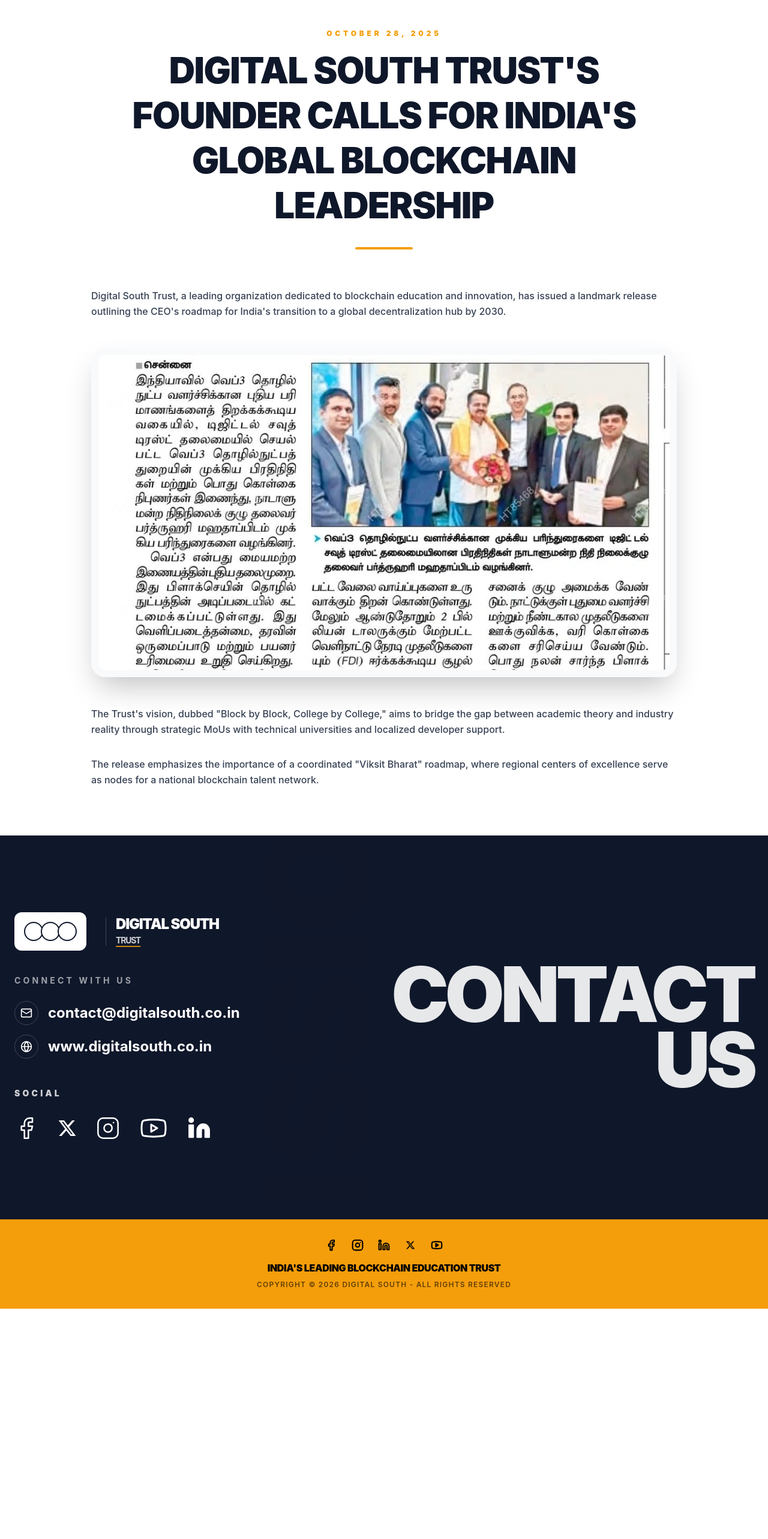
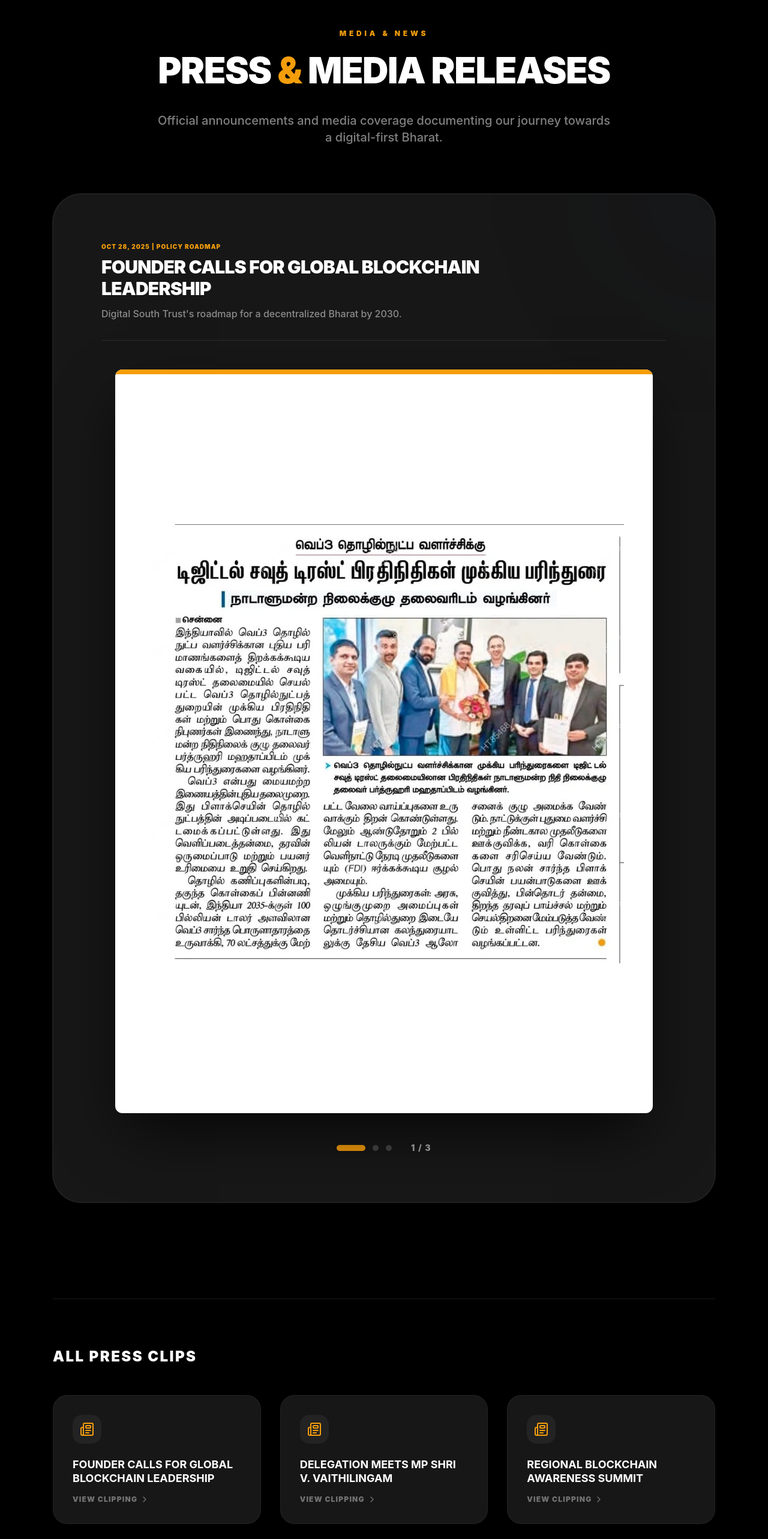
Before and after one commit to dasarisaideep30/digitalsouth_v2, a Next.js app: page /press-release in a window 1280 px wide. Shown: the part 80-2646 px from the top of the page at 60% size. Before the commit the page ends 2262 px from the top, so only its background shows below. Built offline with nearby package versions, Linux system fonts and the light colour scheme.

Commit message:
refactor: moved slider UI to press release page

```diff
--- a/src/app/press-release/page.tsx
+++ b/src/app/press-release/page.tsx
@@ -1,53 +1,164 @@
 "use client";
 
-import React from "react";
+import React, { useState } from 'react';
 import Navbar from "@/components/Navbar";
 import Footer from "@/components/ContactSection";
-import { motion } from "framer-motion";
+import { motion, AnimatePresence } from "framer-motion";
+import { ChevronRight, ChevronLeft, Download, Newspaper } from "lucide-react";
 import Image from "next/image";
 
+const PRESS_RELEASES = [
+  {
+    id: 1,
+    title: "Founder Calls for Global Blockchain Leadership",
+    subtitle: "Digital South Trust's roadmap for a decentralized Bharat by 2030.",
+    image: "/v1-images/rs=w_984,h_900.webp",
+    date: "OCT 28, 2025",
+    category: "Policy Roadmap"
+  },
+  {
+    id: 2,
+    title: "Delegation Meets MP Shri V. Vaithilingam",
+    subtitle: "Advocating for pro-crypto policies and regulatory clarity in Puducherry.",
+    image: "/v1-images/rs=w_1160,h_1839.webp",
+    date: "AUG 27, 2024",
+    category: "Advocacy"
+  },
+  {
+    id: 3,
+    title: "Regional Blockchain Awareness Summit",
+    subtitle: "Knowledge sharing session at Sri Ramakrishna College of Arts & Science.",
+    image: "/v1-images/download.webp",
+    date: "AUG 15, 2024",
+    category: "Community"
+  }
+];
+
 export default function PressReleasePage() {
+  const [activeIdx, setActiveIdx] = useState(0);
+  const activeRelease = PRESS_RELEASES[activeIdx];
+
+  const handleNext = () => {
+    setActiveIdx((prev) => (prev + 1) % PRESS_RELEASES.length);
+  };
+
+  const handlePrev = () => {
+    setActiveIdx((prev) => (prev - 1 + PRESS_RELEASES.length) % PRESS_RELEASES.length);
+  };
+
   return (
-    <main className="min-h-screen bg-white">
+    <main className="min-h-screen bg-black">
       <Navbar />
 
-      <div className="pt-32 pb-20 container mx-auto px-6 max-w-5xl">
-        <motion.div
-          initial={{ opacity: 0, y: 20 }}
-          animate={{ opacity: 1, y: 0 }}
-          className="flex flex-col items-center"
-        >
-          <header className="mb-16 text-center">
-            <span className="text-xs font-black text-brand-yellow uppercase tracking-[0.4em] mb-4 block">OCTOBER 28, 2025</span>
-            <h1 className="text-4xl md:text-6xl font-black text-brand-blue uppercase leading-tight tracking-tight mb-8">
-              Digital South Trust's Founder Calls for India's Global Blockchain Leadership
-            </h1>
-            <div className="h-1 w-24 bg-brand-yellow mx-auto rounded-full" />
-          </header>
+      <div className="pt-32 pb-48 container mx-auto px-6 max-w-6xl">
+        <header className="mb-20 text-center text-white">
+          <span className="text-xs font-black text-brand-yellow uppercase tracking-[0.4em] mb-4 block">Media & News</span>
+          <h1 className="text-4xl md:text-6xl font-black uppercase tracking-tight mb-8 leading-tight">Press <span className="text-brand-yellow">&</span> Media Releases</h1>
+          <p className="max-w-3xl mx-auto text-xl text-white/50 font-medium">Official announcements and media coverage documenting our journey towards a digital-first Bharat.</p>
+        </header>
 
-          <article className="w-full prose lg:prose-xl font-medium text-gray-700 leading-relaxed space-y-8">
-            <p>
-              Digital South Trust, a leading organization dedicated to blockchain education and innovation, has issued a landmark release outlining the CEO's roadmap for India's transition to a global decentralization hub by 2030.
-            </p>
+        {/* Professional Document Viewer Slider */}
+        <div className="relative bg-neutral-900 rounded-[3rem] p-10 lg:p-20 shadow-2xl border border-white/5 overflow-hidden ring-1 ring-white/10 mb-32">
+          {/* Background Decor */}
+          <div className="absolute top-0 right-0 w-96 h-96 bg-brand-blue/10 rounded-full blur-[100px] -translate-y-1/2 translate-x-1/2" />
 
-            <div className="relative aspect-video w-full rounded-3xl overflow-hidden shadow-2xl border-[12px] border-gray-50 my-12">
-              <Image
-                src="/v1-images/rs=w_984,h_900.webp"
-                alt="Press Release"
-                fill
-                className="object-cover"
-              />
-            </div>
+          <AnimatePresence mode="wait">
+            <motion.div
+              key={activeRelease.id}
+              initial={{ opacity: 0, scale: 0.95 }}
+              animate={{ opacity: 1, scale: 1 }}
+              exit={{ opacity: 0, scale: 1.05 }}
+              transition={{ duration: 0.6 }}
+              className="relative z-10 flex flex-col items-center"
+            >
+              {/* Release Header */}
+              <div className="w-full mb-12 flex flex-col md:flex-row md:items-end justify-between gap-6 border-b border-white/10 pb-8">
+                 <div className="max-w-2xl">
+                    <span className="text-brand-yellow font-black uppercase tracking-widest text-[10px] mb-2 block">{activeRelease.date} | {activeRelease.category}</span>
+                    <h2 className="text-2xl md:text-3xl font-black text-white uppercase tracking-tight mb-3">
+                      {activeRelease.title}
+                    </h2>
+                    <p className="text-white/50 font-medium text-sm lg:text-base">
+                      {activeRelease.subtitle}
+                    </p>
+                 </div>
+              </div>
 
-            <p>
-              The Trust's vision, dubbed "Block by Block, College by College," aims to bridge the gap between academic theory and industry reality through strategic MoUs with technical universities and localized developer support.
-            </p>
+              {/* Slider Container */}
+              <div className="relative w-full max-w-4xl shadow-[0_40px_100px_-20px_rgba(0,0,0,0.8)] rounded-xl overflow-hidden bg-white group">
+                <div className="h-2 bg-brand-yellow w-full" />
 
-            <p>
-              The release emphasizes the importance of a coordinated "Viksit Bharat" roadmap, where regional centers of excellence serve as nodes for a national blockchain talent network.
-            </p>
-          </article>
-        </motion.div>
+                <div className="relative aspect-[16/22] w-full">
+                  <Image
+                    src={activeRelease.image}
+                    alt={activeRelease.title}
+                    fill
+                    className="object-contain p-4 lg:p-12"
+                  />
+
+                  {/* Overlay Navigation */}
+                  <div className="absolute inset-y-0 left-0 w-20 flex items-center justify-center opacity-0 group-hover:opacity-100 transition-opacity">
+                    <button
+                      onClick={handlePrev}
+                      className="w-14 h-14 bg-black/80 text-white rounded-full flex items-center justify-center hover:bg-brand-blue"
+                    >
+                      <ChevronLeft size={32} />
+                    </button>
+                  </div>
+                  <div className="absolute inset-y-0 right-0 w-20 flex items-center justify-center opacity-0 group-hover:opacity-100 transition-opacity">
+                    <button
+                      onClick={handleNext}
+                      className="w-14 h-14 bg-black/80 text-white rounded-full flex items-center justify-center hover:bg-brand-blue"
+                    >
+                      <ChevronRight size={32} />
+                    </button>
+                  </div>
+                </div>
+              </div>
+
+              {/* Slider Dots */}
+              <div className="mt-12 flex items-center space-x-8">
+                 <div className="flex space-x-3">
+                    {PRESS_RELEASES.map((_, i) => (
+                      <button
+                        key={i}
+                        onClick={() => setActiveIdx(i)}
+                        className={`h-2.5 rounded-full transition-all duration-500 ${activeIdx === i ? 'w-12 bg-brand-yellow' : 'w-2.5 bg-white/20 hover:bg-white/40'}`}
+                      />
+                    ))}
+                 </div>
+                 <span className="text-white font-black text-sm uppercase tracking-widest opacity-50">
+                   {activeIdx + 1} / {PRESS_RELEASES.length}
+                 </span>
+              </div>
+            </motion.div>
+          </AnimatePresence>
+        </div>
+
+        {/* Directory Links Section */}
+        <section className="mt-40 border-t border-white/10 pt-20">
+           <h3 className="text-2xl font-black text-white uppercase tracking-widest mb-12">All Press Clips</h3>
+           <div className="grid md:grid-cols-3 gap-8">
+              {PRESS_RELEASES.map((release) => (
+                <button
+                  key={release.id}
+                  onClick={() => {
+                    setActiveIdx(PRESS_RELEASES.indexOf(release));
+                    window.scrollTo({ top: 400, behavior: 'smooth' });
+                  }}
+                  className="group flex flex-col p-8 rounded-3xl bg-neutral-900 border border-white/5 hover:border-brand-yellow transition-all text-left"
+                >
+                  <div className="w-12 h-12 rounded-2xl bg-white/5 flex items-center justify-center text-brand-yellow mb-6 group-hover:bg-brand-yellow group-hover:text-black transition-colors">
+                     <Newspaper size={24} />
+                  </div>
+                  <h4 className="text-white font-bold text-lg mb-4 leading-tight uppercase group-hover:text-brand-yellow transition-colors">{release.title}</h4>
+                  <div className="mt-auto flex items-center text-xs font-black text-white/40 uppercase tracking-widest group-hover:text-white transition-colors">
+                     View Clipping <ChevronRight className="w-4 h-4 ml-1" />
+                  </div>
+                </button>
+              ))}
+           </div>
+        </section>
       </div>
 
       <Footer />
--- a/src/app/research/page.tsx
+++ b/src/app/research/page.tsx
@@ -32,137 +32,80 @@
 ];
 
 export default function ResearchPage() {
-  const [activePaperIdx, setActivePaperIdx] = useState(0);
-  const activePaper = RESEARCH_PAPERS[activePaperIdx];
+  const [activeIdx, setActiveIdx] = useState(0);
+  const activePaper = RESEARCH_PAPERS[activeIdx];
 
-  const handleNext = () => {
-    setActivePaperIdx((prev) => (prev + 1) % RESEARCH_PAPERS.length);
-  };
-
-  const handlePrev = () => {
-    setActivePaperIdx((prev) => (prev - 1 + RESEARCH_PAPERS.length) % RESEARCH_PAPERS.length);
-  };
+  const handleNext = () => setActiveIdx((prev) => (prev + 1) % RESEARCH_PAPERS.length);
+  const handlePrev = () => setActiveIdx((prev) => (prev - 1 + RESEARCH_PAPERS.length) % RESEARCH_PAPERS.length);
 
   return (
-    <main className="min-h-screen bg-black">
+    <main className="min-h-screen bg-white">
       <Navbar />
 
-      <div className="pt-32 pb-48 container mx-auto px-6 max-w-6xl">
-        <header className="mb-20 text-center text-white">
+      <div className="pt-32 pb-48 container mx-auto px-6 max-w-5xl">
+        <header className="mb-20 text-center">
           <span className="text-xs font-black text-brand-yellow uppercase tracking-[0.4em] mb-4 block">Archive & Intelligence</span>
-          <h1 className="text-4xl md:text-6xl font-black uppercase tracking-tight mb-8 leading-tight">Research Papers <span className="text-brand-yellow">&</span> Library</h1>
-          <p className="max-w-3xl mx-auto text-xl text-white/50 font-medium">Deep-dive technical analysis and regulatory roadmaps for the future of decentralized systems in Bharat.</p>
+          <h1 className="text-4xl md:text-6xl font-black text-brand-blue uppercase tracking-tight mb-8 leading-tight">Research Papers <span className="text-brand-yellow">&</span> Library</h1>
+          <p className="max-w-3xl mx-auto text-xl text-gray-400 font-medium">Deep-dive technical analysis and regulatory roadmaps for the future of decentralized systems in Bharat.</p>
         </header>
 
-        {/* Professional Document Viewer */}
-        <div className="relative bg-neutral-900 rounded-[3rem] p-10 lg:p-20 shadow-2xl border border-white/5 overflow-hidden ring-1 ring-white/10 mb-32">
-          {/* Background Decor */}
-          <div className="absolute top-0 right-0 w-96 h-96 bg-brand-blue/10 rounded-full blur-[100px] -translate-y-1/2 translate-x-1/2" />
+        {/* Simplified Doc Viewer */}
+        <div className="bg-gray-50 rounded-[3rem] p-10 lg:p-16 border border-gray-100 shadow-xl mb-32">
+          <div className="flex flex-col lg:flex-row gap-16 items-center">
 
-          <AnimatePresence mode="wait">
-            <motion.div
-              key={activePaper.id}
-              initial={{ opacity: 0, scale: 0.95 }}
-              animate={{ opacity: 1, scale: 1 }}
-              exit={{ opacity: 0, scale: 1.05 }}
-              transition={{ duration: 0.6 }}
-              className="relative z-10 flex flex-col items-center"
-            >
-              {/* Paper Branding Header */}
-              <div className="w-full mb-12 flex flex-col md:flex-row md:items-end justify-between gap-6 border-b border-white/10 pb-8">
-                 <div className="max-w-2xl">
-                    <h2 className="text-2xl md:text-3xl font-black text-white uppercase tracking-tight mb-3">
-                      {activePaper.title}
-                    </h2>
-                    <p className="text-brand-yellow font-bold uppercase tracking-widest text-xs opacity-80">
-                      Technical Research Paper | {activePaper.pages} Pages
-                    </p>
-                 </div>
+            {/* Left: Metadata */}
+            <div className="lg:w-1/3">
+              <span className="inline-block px-4 py-1 bg-brand-yellow text-black text-[10px] font-black uppercase tracking-widest rounded-full mb-6 italic shadow-sm">
+                PAPER 0{activeIdx + 1}
+              </span>
+              <h2 className="text-3xl font-black text-brand-blue uppercase leading-tight mb-4">{activePaper.title}</h2>
+              <p className="text-gray-500 font-bold uppercase tracking-tight text-sm mb-12">Total Count: {activePaper.pages} Pages</p>
 
-                 <a
-                    href={activePaper.pdfUrl}
-                    target="_blank"
-                    rel="noopener noreferrer"
-                    className="flex items-center space-x-3 px-8 py-4 bg-white text-black font-black uppercase tracking-widest text-xs rounded-xl hover:bg-brand-yellow transition-colors shrink-0"
-                  >
-                    <Download size={16} />
-                    <span>Download PDF</span>
-                 </a>
+              <div className="flex space-x-4 mb-20 lg:mb-0">
+                <button onClick={handlePrev} className="w-14 h-14 rounded-full border border-gray-200 flex items-center justify-center hover:bg-brand-blue hover:text-white transition-all">
+                  <ChevronLeft />
+                </button>
+                <button onClick={handleNext} className="w-14 h-14 rounded-full border border-gray-200 flex items-center justify-center hover:bg-brand-blue hover:text-white transition-all">
+                  <ChevronRight />
+                </button>
               </div>
+            </div>
 
-              {/* Document Container */}
-              <div className="relative w-full max-w-4xl shadow-[0_40px_100px_-20px_rgba(0,0,0,0.8)] rounded-xl overflow-hidden bg-white group">
-                {/* Yellow Header Strip from audit */}
-                <div className="h-2 bg-brand-yellow w-full" />
-
-                <div className="relative aspect-[1.414/2] w-full">
-                  <Image
-                    src={activePaper.previewImage}
-                    alt={activePaper.title}
-                    fill
-                    className="object-contain p-4 lg:p-12"
-                  />
-
-                  {/* Overlay Navigation */}
-                  <div className="absolute inset-y-0 left-0 w-20 flex items-center justify-center opacity-0 group-hover:opacity-100 transition-opacity">
-                    <button
-                      onClick={handlePrev}
-                      className="w-14 h-14 bg-black/80 text-white rounded-full flex items-center justify-center hover:bg-brand-blue"
-                    >
-                      <ChevronLeft size={32} />
-                    </button>
-                  </div>
-                  <div className="absolute inset-y-0 right-0 w-20 flex items-center justify-center opacity-0 group-hover:opacity-100 transition-opacity">
-                    <button
-                      onClick={handleNext}
-                      className="w-14 h-14 bg-black/80 text-white rounded-full flex items-center justify-center hover:bg-brand-blue"
-                    >
-                      <ChevronRight size={32} />
-                    </button>
-                  </div>
+            {/* Right: Preview with Download Cover */}
+            <div className="lg:w-2/3 w-full">
+              <div className="relative aspect-[3/4] rounded-2xl overflow-hidden shadow-2xl border-[12px] border-white group">
+                <Image src={activePaper.previewImage} alt={activePaper.title} fill className="object-cover group-hover:scale-105 transition-transform duration-1000" />
+                <div className="absolute inset-0 bg-black/40 opacity-0 group-hover:opacity-100 transition-opacity flex items-center justify-center">
+                   <a
+                     href={activePaper.pdfUrl}
+                     target="_blank"
+                     rel="noopener noreferrer"
+                     className="px-8 py-4 bg-white text-black font-black uppercase tracking-widest rounded-xl flex items-center gap-3 active:scale-95 transition-transform shadow-2xl"
+                   >
+                     <Download size={20} />
+                     Download PDF
+                   </a>
                 </div>
               </div>
+            </div>
 
-              {/* Slider Meta */}
-              <div className="mt-12 flex items-center space-x-8">
-                 <div className="flex space-x-3">
-                    {RESEARCH_PAPERS.map((_, i) => (
-                      <button
-                        key={i}
-                        onClick={() => setActivePaperIdx(i)}
-                        className={`h-2.5 rounded-full transition-all duration-500 ${activePaperIdx === i ? 'w-12 bg-brand-yellow' : 'w-2.5 bg-white/20 hover:bg-white/40'}`}
-                      />
-                    ))}
-                 </div>
-                 <span className="text-white font-black text-sm uppercase tracking-widest opacity-50">
-                   0{activePaperIdx + 1} / 0{RESEARCH_PAPERS.length}
-                 </span>
-              </div>
-            </motion.div>
-          </AnimatePresence>
+          </div>
         </div>
 
-        {/* Paper Directory Links Section */}
-        <section className="mt-40 border-t border-white/10 pt-20">
-           <h3 className="text-2xl font-black text-white uppercase tracking-widest mb-12">Publication Links</h3>
-           <div className="grid md:grid-cols-3 gap-8">
-              {RESEARCH_PAPERS.map((paper) => (
-                <a
-                  key={paper.id}
-                  href={paper.pdfUrl}
-                  className="group flex flex-col p-8 rounded-3xl bg-neutral-900 border border-white/5 hover:border-brand-yellow transition-all"
-                >
-                  <div className="w-12 h-12 rounded-2xl bg-white/5 flex items-center justify-center text-brand-yellow mb-6 group-hover:bg-brand-yellow group-hover:text-black transition-colors">
-                     <FileText size={24} />
-                  </div>
-                  <h4 className="text-white font-bold text-lg mb-4 leading-tight uppercase group-hover:text-brand-yellow transition-colors">{paper.title}</h4>
-                  <div className="mt-auto flex items-center text-xs font-black text-white/40 uppercase tracking-widest group-hover:text-white transition-colors">
-                     View Document <ChevronRight className="w-4 h-4 ml-1" />
-                  </div>
+        {/* Clean Directory Section */}
+        <div className="grid md:grid-cols-3 gap-8">
+           {RESEARCH_PAPERS.map((paper, i) => (
+             <div key={paper.id} className="p-8 rounded-3xl bg-gray-50 border border-gray-100 hover:shadow-2xl transition-all group">
+                <div className="w-12 h-12 rounded-2xl bg-brand-blue/5 flex items-center justify-center text-brand-blue mb-6 group-hover:bg-brand-blue group-hover:text-white transition-colors">
+                   <FileText size={24} />
+                </div>
+                <h4 className="text-brand-blue font-black uppercase text-base leading-tight mb-4 h-12 line-clamp-2">{paper.title}</h4>
+                <a href={paper.pdfUrl} target="_blank" rel="noopener noreferrer" className="flex items-center text-xs font-black text-brand-yellow uppercase tracking-widest group-hover:translate-x-1 transition-transform">
+                  Full PDF <ChevronRight size={14} className="ml-1" />
                 </a>
-              ))}
-           </div>
-        </section>
+             </div>
+           ))}
+        </div>
       </div>
 
       <Footer />
```
